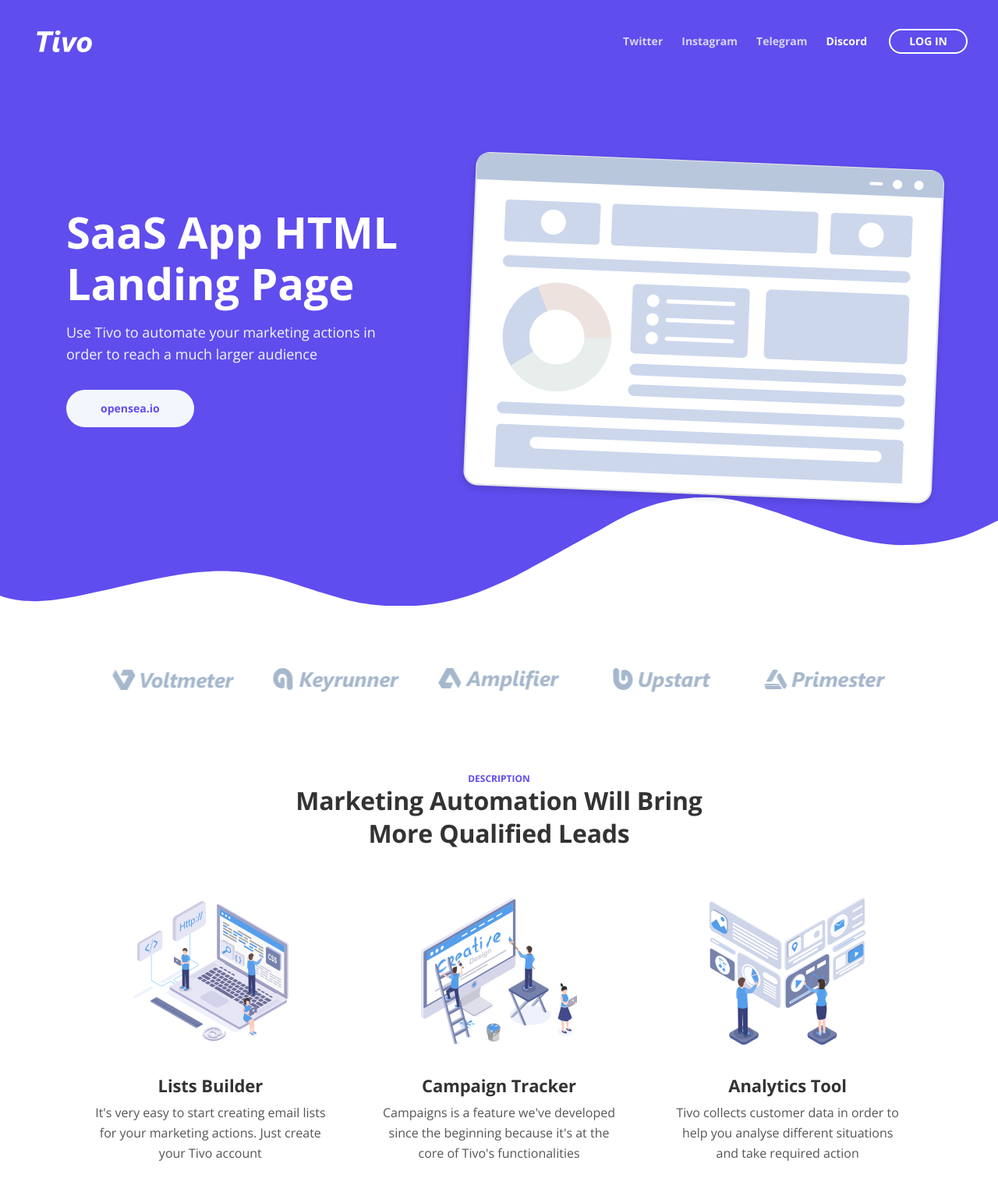
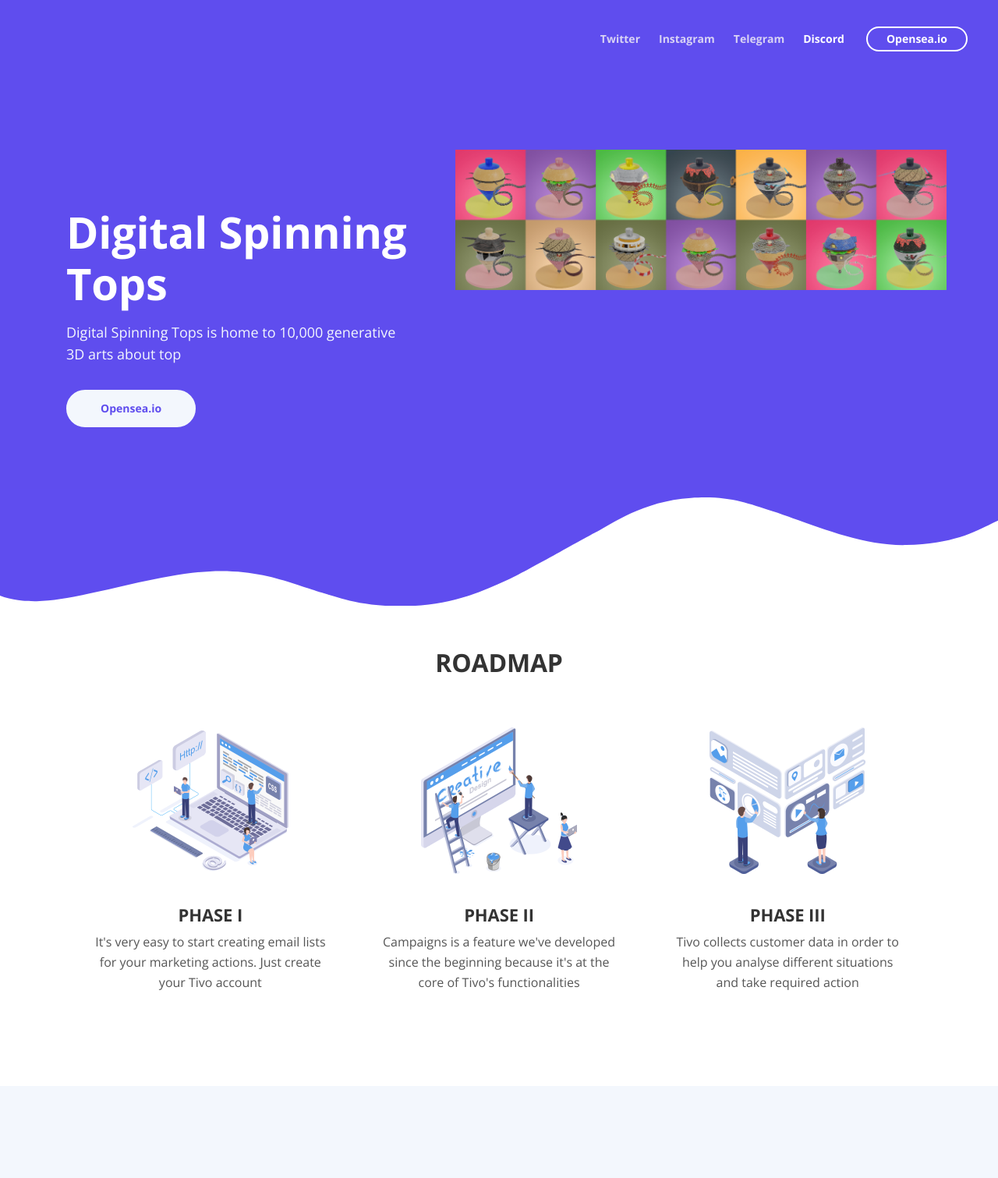
Before and after one commit to digitalspinningtops/digitalspinningtops.github.io, a plain HTML site: page index.html in a window 1280 px wide. Shown: the top 1511 px of the page at 78% size. Drawn offline with nearby package versions, Linux system fonts and the light colour scheme.

Commit message:
Update Files

```diff
--- a/index.html
+++ b/index.html
@@ -18,7 +18,7 @@
 	<meta property="og:type" content="article" />
 
     <!-- Website Title -->
-    <title>Tivo - SaaS App HTML Landing Page Template</title>
+    <title>Digital Spinning Tops</title>
 
     <!-- Styles -->
     <link href="https://fonts.googleapis.com/css?family=Open+Sans:400,400i,700&display=swap&subset=latin-ext" rel="stylesheet">
@@ -28,8 +28,10 @@
 	<link href="css/magnific-popup.css" rel="stylesheet">
 	<link href="css/styles.css" rel="stylesheet">
 
+
+
 	<!-- Favicon  -->
-    <link rel="icon" href="images/favicon.png">
+    <link rel="gif" href="images/logo.gif">
 </head>
 <body data-spy="scroll" data-target=".fixed-top">
 
@@ -43,6 +45,7 @@
     </div>
     <!-- end of preloader -->
 
+    <link rel="stylesheet" href="https://cdnjs.cloudflare.com/ajax/libs/font-awesome/4.7.0/css/font-awesome.min.css">
 
     <!-- Navigation -->
     <nav class="navbar navbar-expand-lg navbar-dark navbar-custom fixed-top">
@@ -52,7 +55,6 @@
             <!-- <a class="navbar-brand logo-text page-scroll" href="index.html">Tivo</a> -->
 
             <!-- Image Logo -->
-            <a class="navbar-brand logo-image" href="index.html"><img src="images/logo.svg" alt="alternative"></a>
 
             <!-- Mobile Menu Toggle Button -->
             <button class="navbar-toggler" type="button" data-toggle="collapse" data-target="#navbarsExampleDefault" aria-controls="navbarsExampleDefault" aria-expanded="false" aria-label="Toggle navigation">
@@ -64,7 +66,7 @@
             <div class="collapse navbar-collapse" id="navbarsExampleDefault">
                 <ul class="navbar-nav ml-auto">
                     <li class="nav-item">
-                        <a class="nav-link page-scroll" href="#header">Twitter <span class="sr-only">(current)</span></a>
+                        <a class="nav-link page-scroll" href="#header">Twitter</a>
                     </li>
                     <li class="nav-item">
                         <a class="nav-link page-scroll" href="#features">Instagram</a>
@@ -77,13 +79,12 @@
                     </li>
                 </ul>
                 <span class="nav-item">
-                    <a class="btn-outline-sm" href="log-in.html">LOG IN</a>
+                    <a class="btn-outline-sm" href="https://opensea.io/collection/digital-spinning-tops">Opensea.io</a>
                 </span>
             </div>
         </div> <!-- end of container -->
     </nav> <!-- end of navbar -->
     <!-- end of navigation -->
-
 
     <!-- Header -->
     <header id="header" class="header">
@@ -92,15 +93,15 @@
                 <div class="row">
                     <div class="col-lg-6 col-xl-5">
                         <div class="text-container">
-                            <h1>SaaS App HTML Landing Page</h1>
-                            <p class="p-large">Use Tivo to automate your marketing actions in order to reach a much larger audience</p>
-                            <a class="btn-solid-lg page-scroll" href="https://opensea.io/collection/digital-spinning-tops">opensea.io</a>
+                            <h1>Digital Spinning Tops</h1>
+                            <p class="p-large">Digital Spinning Tops is home to 10,000 generative 3D arts about top</p>
+                            <a class="btn-solid-lg page-scroll" href="https://opensea.io/collection/digital-spinning-tops">Opensea.io</a>
                         </div> <!-- end of text-container -->
                     </div> <!-- end of col -->
                     <div class="col-lg-6 col-xl-7">
                         <div class="image-container">
                             <div class="img-wrapper">
-                                <img class="img-fluid" src="images/header-software-app.png" alt="alternative">
+                                <img class="img-fluid" src="images/1005.jpeg" alt="alternative">
                             </div> <!-- end of img-wrapper -->
                         </div> <!-- end of image-container -->
                     </div> <!-- end of col -->
@@ -112,53 +113,12 @@
     <!-- end of header -->
 
 
-    <!-- Customers -->
-    <div class="slider-1">
-        <div class="container">
-            <div class="row">
-                <div class="col-lg-12">
-
-                    <!-- Image Slider -->
-                    <div class="slider-container">
-                        <div class="swiper-container image-slider">
-                            <div class="swiper-wrapper">
-                                <div class="swiper-slide">
-                                        <img class="img-fluid" src="images/customer-logo-1.png" alt="alternative">
-                                </div>
-                                <div class="swiper-slide">
-                                        <img class="img-fluid" src="images/customer-logo-2.png" alt="alternative">
-                                </div>
-                                <div class="swiper-slide">
-                                        <img class="img-fluid" src="images/customer-logo-3.png" alt="alternative">
-                                </div>
-                                <div class="swiper-slide">
-                                        <img class="img-fluid" src="images/customer-logo-4.png" alt="alternative">
-                                </div>
-                                <div class="swiper-slide">
-                                        <img class="img-fluid" src="images/customer-logo-5.png" alt="alternative">
-                                </div>
-                                <div class="swiper-slide">
-                                        <img class="img-fluid" src="images/customer-logo-6.png" alt="alternative">
-                                </div>
-                            </div> <!-- end of swiper-wrapper -->
-                        </div> <!-- end of swiper container -->
-                    </div> <!-- end of slider-container -->
-                    <!-- end of image slider -->
-
-                </div> <!-- end of col -->
-            </div> <!-- end of row -->
-        </div> <!-- end of container -->
-    </div> <!-- end of slider-1 -->
-    <!-- end of customers -->
-
-
     <!-- Description -->
     <div class="cards-1">
         <div class="container">
             <div class="row">
                 <div class="col-lg-12">
-                    <div class="above-heading">DESCRIPTION</div>
-                    <h2 class="h2-heading">Marketing Automation Will Bring More Qualified Leads</h2>
+                    <h2 class="h2-heading">ROADMAP</h2>
                 </div> <!-- end of col -->
             </div> <!-- end of row -->
             <div class="row">
@@ -170,7 +130,7 @@
                             <img class="img-fluid" src="images/description-1.png" alt="alternative">
                         </div>
                         <div class="card-body">
-                            <h4 class="card-title">Lists Builder</h4>
+                            <h4 class="card-title">PHASE I</h4>
                             <p>It's very easy to start creating email lists for your marketing actions. Just create your Tivo account</p>
                         </div>
                     </div>
@@ -182,7 +142,7 @@
                             <img class="img-fluid" src="images/description-2.png" alt="alternative">
                         </div>
                         <div class="card-body">
-                            <h4 class="card-title">Campaign Tracker</h4>
+                            <h4 class="card-title">PHASE II</h4>
                             <p>Campaigns is a feature we've developed since the beginning because it's at the core of Tivo's functionalities</p>
                         </div>
                     </div>
@@ -194,7 +154,7 @@
                             <img class="img-fluid" src="images/description-3.png" alt="alternative">
                         </div>
                         <div class="card-body">
-                            <h4 class="card-title">Analytics Tool</h4>
+                            <h4 class="card-title">PHASE III</h4>
                             <p>Tivo collects customer data in order to help you analyse different situations and take required action</p>
                         </div>
                     </div>
@@ -532,11 +492,7 @@
         </div> <!-- end of container -->
     </div> <!-- end of basic-2 -->
     <!-- end of video -->
-<iframe src='https://opensea.io/collection/digital-spinning-tops?embed=true'
-        width='100%'
-        height='100%'
-        frameborder='0'
-        allowfullscreen></iframe>
+
 
     <!-- Pricing -->
     <div id="pricing" class="cards-2">
```
Also changed, not shown: images/1005(1).jpeg (added), images/1005.jpeg (added).
